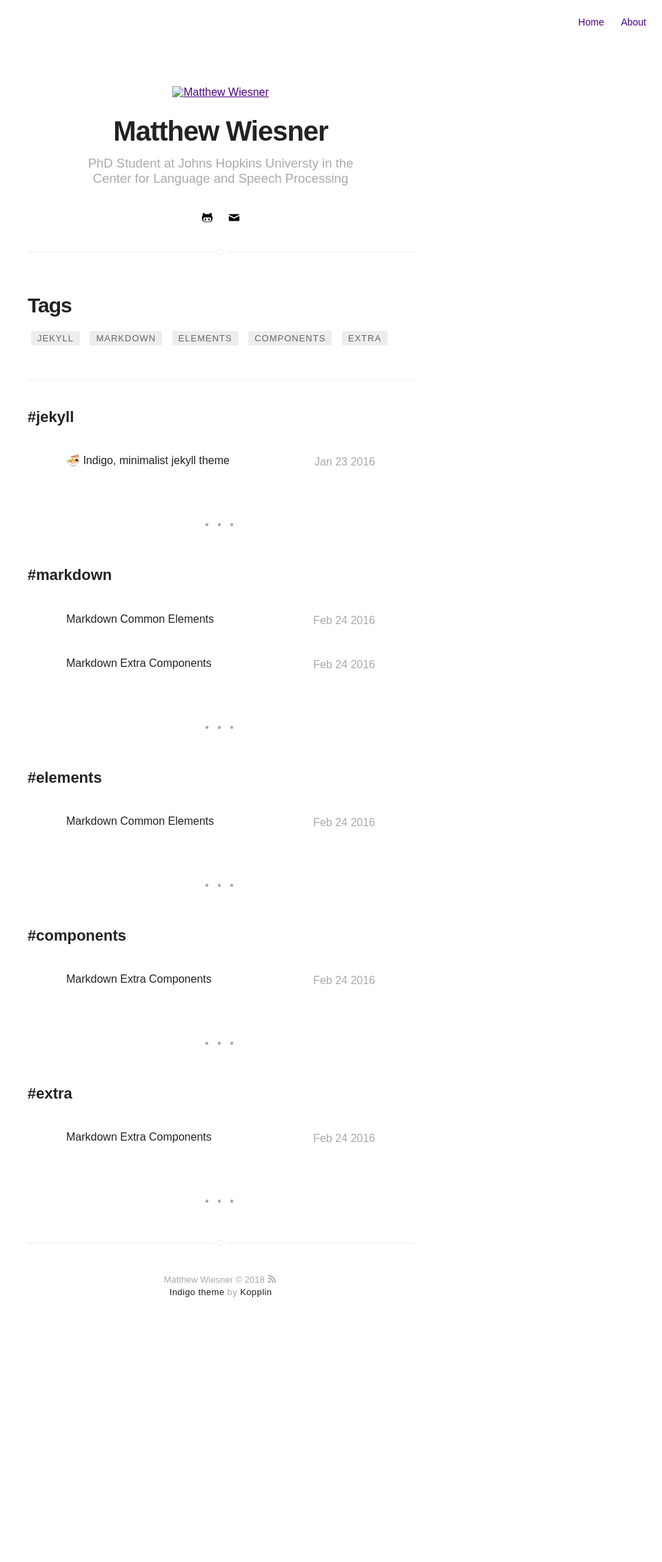
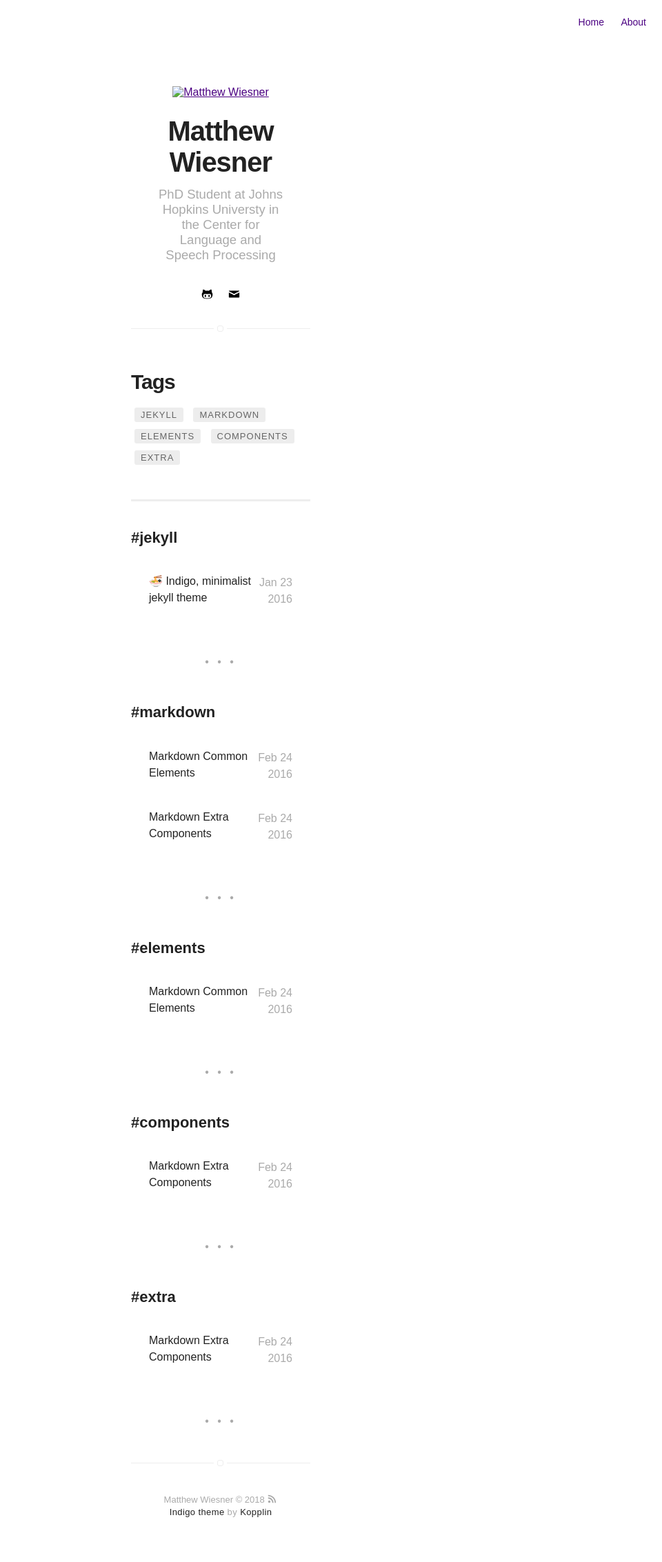
Before and after one commit to m-wiesner/m-wiesner.github.io, a Jekyll site: the page built from tags.html, in a window 1280 px wide. Shown: the whole page at 69% size, without its empty margins (320-1280 px from the left). Built offline with Jekyll 4.4.1, drawn with Linux system fonts in a browser that asks for light colours; emoji names are drawn with the system emoji font; before the commit the page ends 1946 px from its top, so only the background shows below that.

Commit message:
See what changing _sass/base/general.sass does

```diff
--- a/_sass/base/general.sass
+++ b/_sass/base/general.sass
@@ -82,7 +82,7 @@ blockquote
 
 hr
 	border: none
-	height: 1px
+	height: 3px
 	margin: 40px auto
 	background: #eee
 	width: 100%
@@ -127,7 +127,7 @@ pre
 		width: 88%
 
 .wrapper-normal
-	max-width: 560px
+	max-width: 260px
 
 .wrapper-large
-	max-width: 810px
+	max-width: 510px
```
